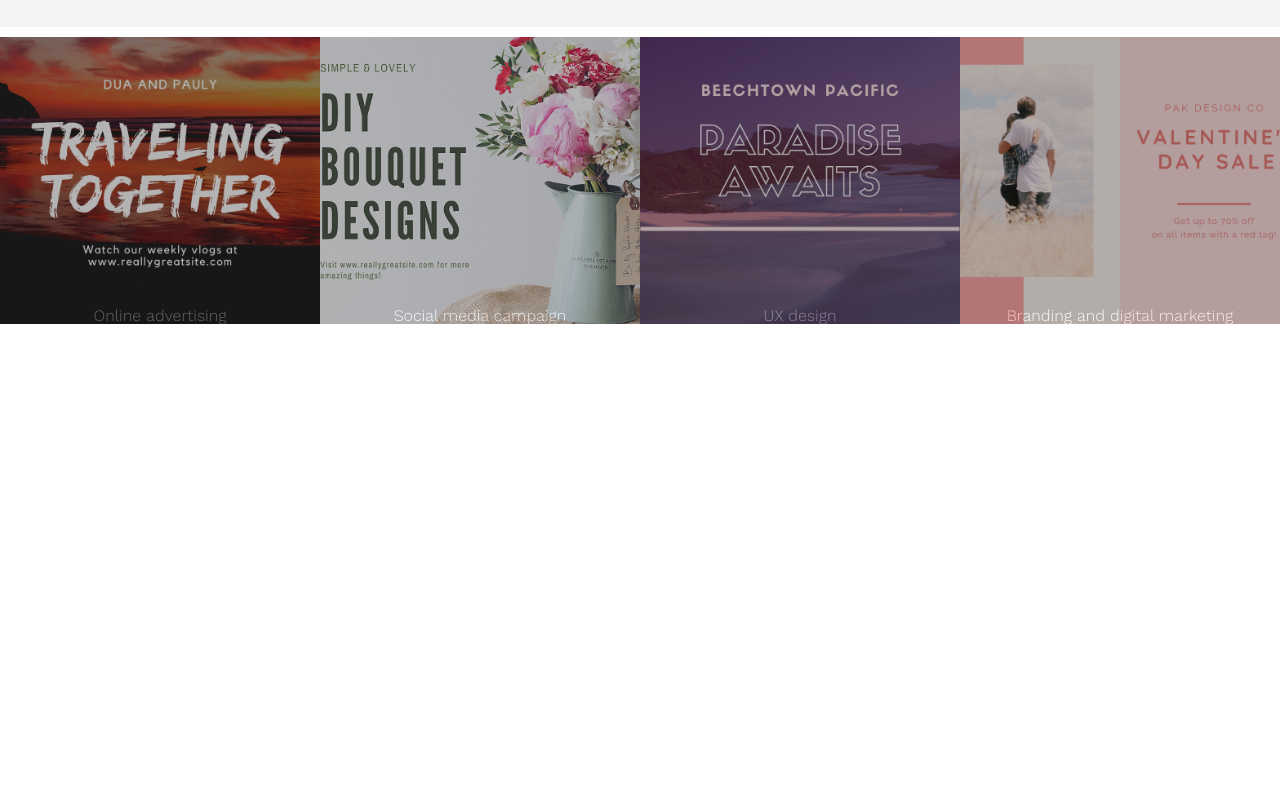
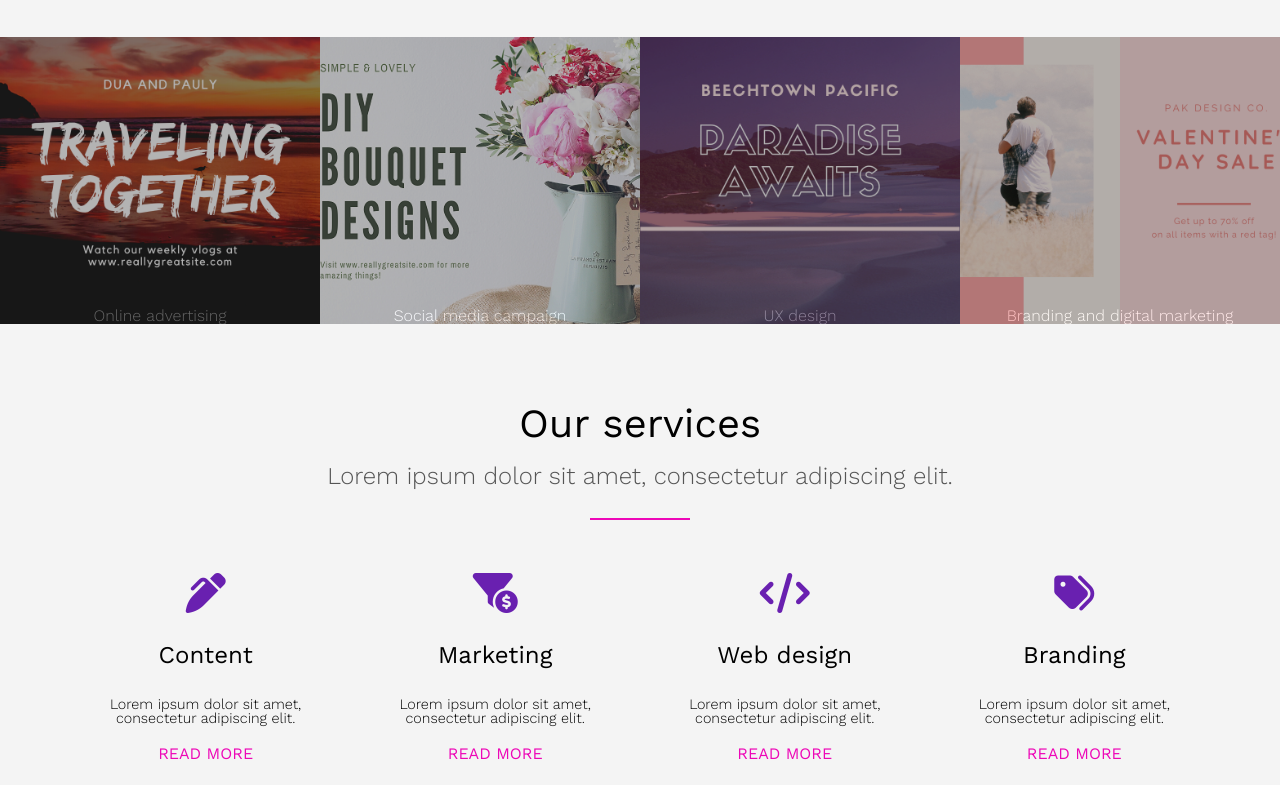
Before and after one commit to leofss/DigitalSolve, a plain HTML site: page index.html in a window 1280 px wide. Shown: the part 1575-2360 px from the top of the page. Before the commit the page ends 1899 px from the top, so only its background shows below. Drawn offline with nearby package versions, Linux system fonts and the light colour scheme.

Commit message:
add our services

```diff
--- a/index.html
+++ b/index.html
@@ -5,6 +5,7 @@
     <meta http-equiv="X-UA-Compatible" content="IE=edge">
     <meta name="viewport" content="width=device-width, initial-scale=1.0">
     <title>DigSolve - The digital agency for winners</title>
+    <script src="https://kit.fontawesome.com/44d395bf74.js" crossorigin="anonymous"></script>
     <link rel="preconnect" href="https://fonts.googleapis.com">
     <link rel="preconnect" href="https://fonts.gstatic.com" crossorigin>
     <link href="https://fonts.googleapis.com/css2?family=Work+Sans:wght@100;300;400;500;700&display=swap" rel="stylesheet">
@@ -53,7 +54,7 @@
             <h2 class="section-heading">Our work</h2>
             <h3 class="section-sub-heading">Lorem ipsum dolor sit amet, consectetur adipiscing elit. </h3>
         </div>
-        <ul class="work-porti">
+        <ul class="work-porti clear-fix">
             <li>
             <figure class="portifolio-image">
                 <img src="resources/assets/img/online-advertising.png" alt="online advertising image">
@@ -79,7 +80,38 @@
             </figure>
             </li>
         </ul>
-
+    </section>
+    <section class="services-section">
+        <div class="row">
+            <h2 class="section-heading">Our services</h2>
+            <h3 class="section-sub-heading">Lorem ipsum dolor sit amet, consectetur adipiscing elit. </h3>
+        </div>
+        <div class="row">
+            <div class="col span_1_of_4 service-box">
+                <i class="fa-solid fa-pen-clip big-icon"></i>
+                <h4 class="service-heading"> Content</h4>
+                <p class="service-para"> Lorem ipsum dolor sit amet, consectetur adipiscing elit.</p>
+                <a href="#" class="service-link">Read more</a>
+            </div>
+            <div class="col span_1_of_4 service-box">
+                <i class="fa-solid fa-filter-circle-dollar big-icon"></i>
+                <h4 class="service-heading"> Marketing</h4>
+                <p class="service-para"> Lorem ipsum dolor sit amet, consectetur adipiscing elit.</p>
+                <a href="#" class="service-link">Read more</a>
+            </div>
+            <div class="col span_1_of_4 service-box">
+                <i class="fa-solid fa-code big big-icon"></i>
+                <h4 class="service-heading"> Web design</h4>
+                <p class="service-para"> Lorem ipsum dolor sit amet, consectetur adipiscing elit.</p>
+                <a href="#" class="service-link">Read more</a>
+            </div>
+            <div class="col span_1_of_4 service-box">
+                <i class="fas fa-tags big-icon"></i>
+                <h4 class="service-heading"> Branding</h4>
+                <p class="service-para"> Lorem ipsum dolor sit amet, consectetur adipiscing elit.</p>
+                <a href="#" class="service-link">Read more</a>
+            </div>
+        </div>
     </section>
 </body>
 </html>
--- a/resources/css/style.css
+++ b/resources/css/style.css
@@ -17,6 +17,18 @@ html, body{
     max-width: 1140px;
     margin:0 auto;
 }
+
+/* clear float and img*/
+.clear-fix{
+    zoom: 1;
+}
+.clear-fix::after{
+    content: "";
+    display: table;
+    clear: both;
+    visibility: hidden;
+}
+
 /* header section */
 header{
     background-image:linear-gradient(rgba(0,0,0,.3), rgba(0,0,0,.7)),url(img_css/header-img.jpg);
@@ -211,3 +223,41 @@ h2{
 .work-para{
     color: white;
 }
+
+/*services section*/
+
+.services-section{
+    text-align: center;
+    background-color: #f4f4f4;
+}
+
+/* esses icones são tratados como text para estilização */
+.big-icon{
+    font-size: 250%;
+    color: #6920b0;
+    display: block;
+    margin-bottom: 30px;
+}
+
+.service-heading{
+    font-size: 150%;
+    margin-bottom: 30px;
+    font-weight: 400;
+}
+
+.service-para{
+    color: black;
+    font-size: 90%;
+    margin-bottom: 20px;
+}
+
+.service-link{
+    color: #ed07b7;
+    text-transform: uppercase;
+    text-decoration: none;
+    font-weight: 400;
+}
+
+.service-box{
+    padding: 1% 3%;
+}
```
